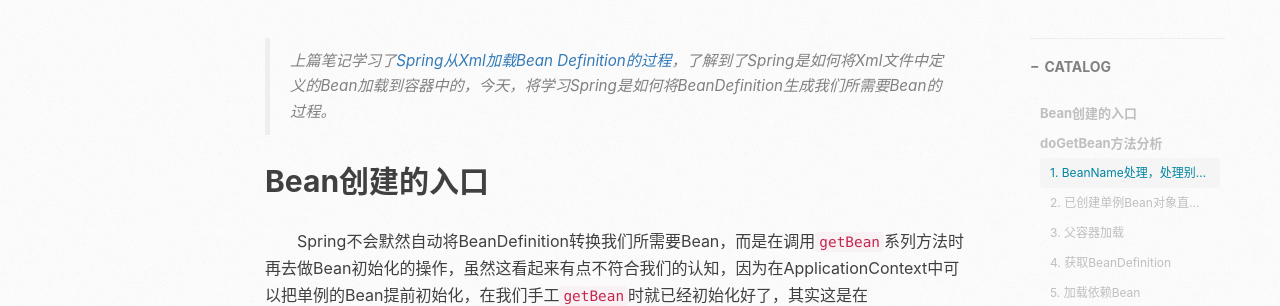
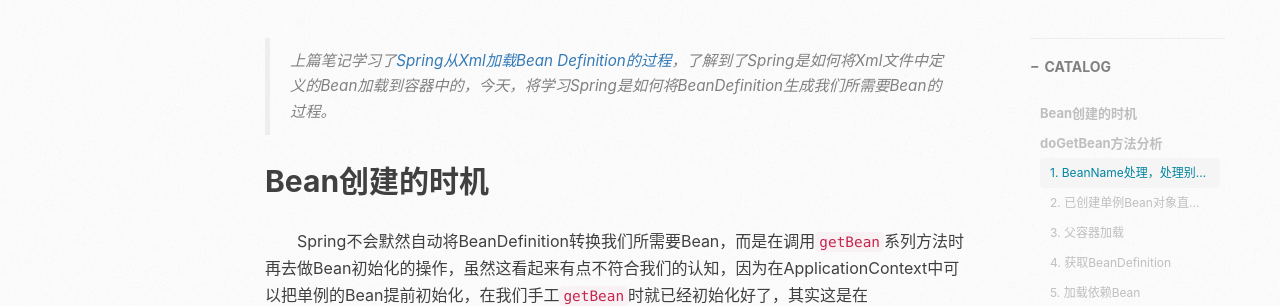
Before and after one commit to gyfeng/gyfeng.github.io, a Jekyll site: the page built from _posts/2017-05-10-lesson-spring-source-beaninit.markdown, in a window 1280 px wide and 900 px high, scrolled down 370 px. Shown: the part 155-461 px from the top of the window. Built offline with Jekyll 4.4.1, drawn with Linux system fonts in a browser that asks for light colours; nearby versions of some CDN libraries; comment, search, counter and statistics services are not loaded.

Commit message:
Spring Bean 创建过程学习

````diff
--- a/_posts/2017-05-10-lesson-spring-source-beaninit.markdown
+++ b/_posts/2017-05-10-lesson-spring-source-beaninit.markdown
@@ -10,7 +10,7 @@ tags:
 ---
 > 上篇笔记学习了[Spring从Xml加载Bean Definition的过程](http://blog.codedoge.com/2017/05/07/lesson-spring-source-ioc/)，了解到了Spring是如何将Xml文件中定义的Bean加载到容器中的，今天，将学习Spring是如何将BeanDefinition生成我们所需要Bean的过程。
 
-## Bean创建的入口
+## Bean创建的时机
 &#8195;&#8195;Spring不会默然自动将BeanDefinition转换我们所需要Bean，而是在调用`getBean`系列方法时再去做Bean初始化的操作，虽然这看起来有点不符合我们的认知，因为在ApplicationContext中可以把单例的Bean提前初始化，在我们手工`getBean`时就已经初始化好了，其实这是在ApplicationContext初始化时，不断调用`getBean`方法将单例的Bean进行了初始化工作，使得我们在使用的时候不用经过繁琐创建过程。
 &#8195;&#8195;在BeanFactory中，最终所有的`getBean`方法都会调用`AbstractBeanFactory.doGetBean`方法获取，那就从该方法入手进行分析。
 ```
````
